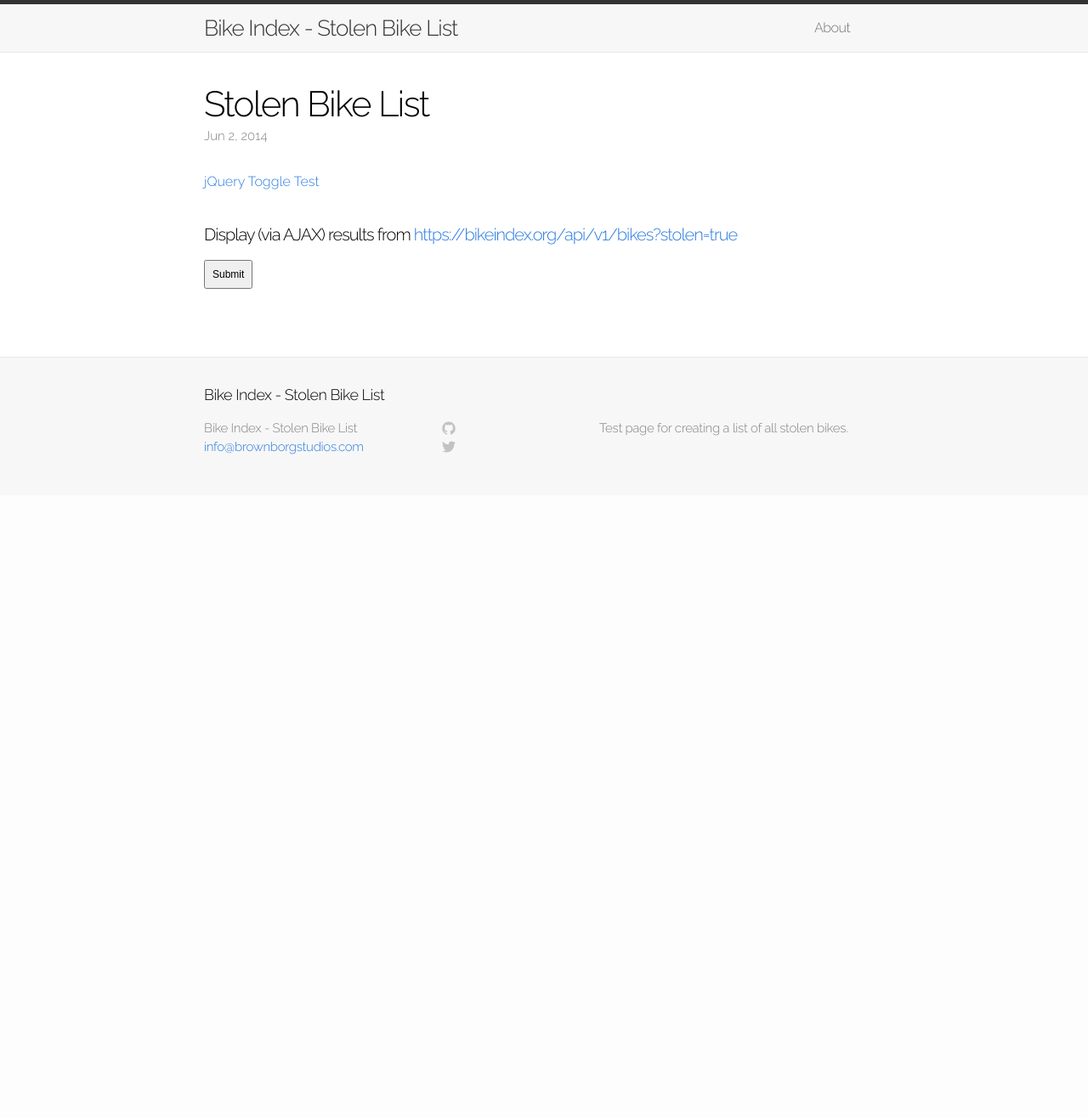
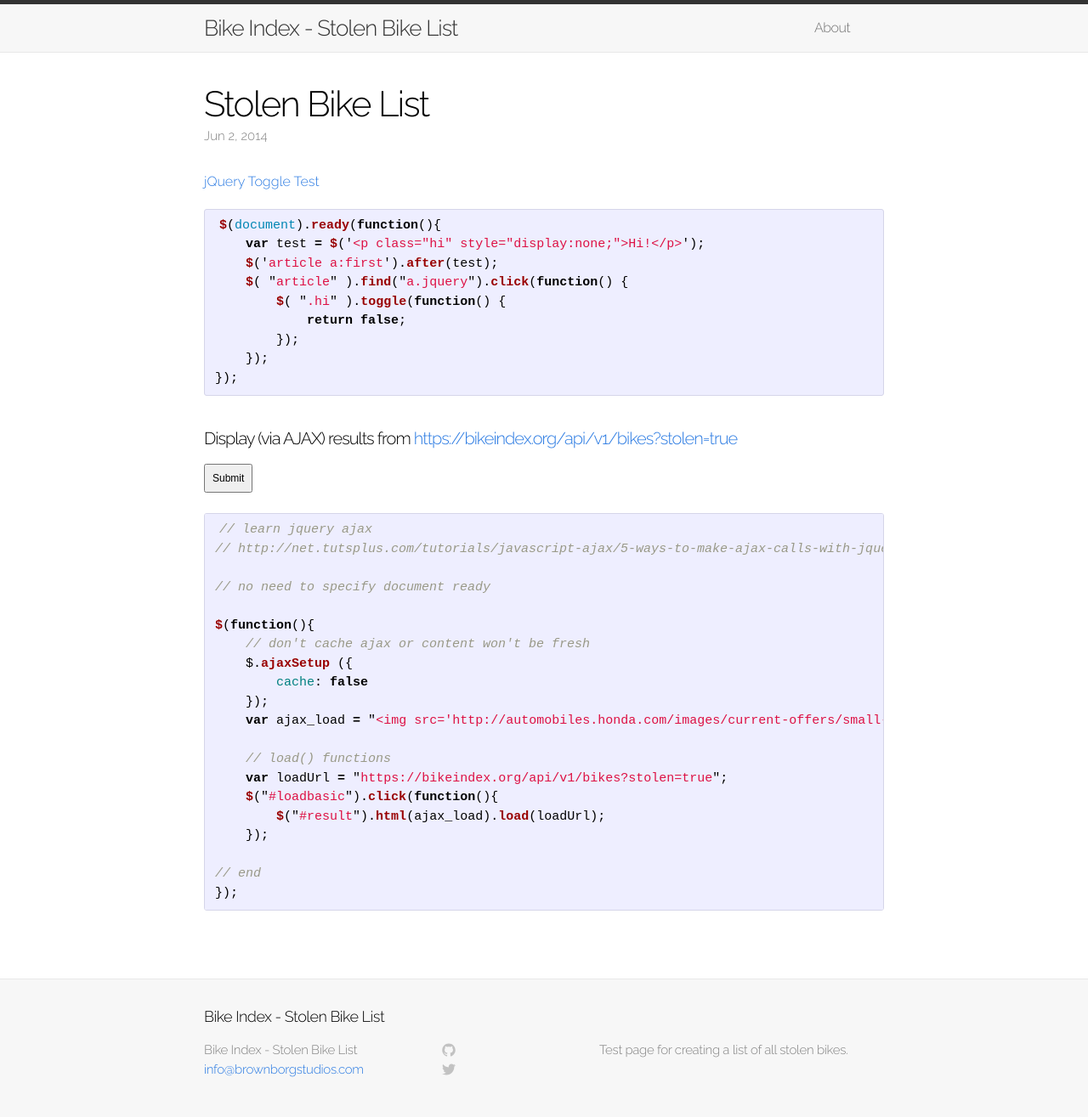
Before and after one commit to andrewborstein/stolen-bike-list, a Jekyll site: the page built from _posts/2014-06-02-stolen-bike-list.markdown, in a window 1280 px wide. Shown: the whole page at 85% size. Built offline with Jekyll 4.4.1, drawn with Linux system fonts in a browser that asks for light colours; before the commit the page ends 900 px from its top, so only the background shows below that.

Commit message:
Added code snippets
To bike list post, to demonstrate jQuery and AJAX code I’m using

```diff
--- a/_posts/2014-06-02-stolen-bike-list.markdown
+++ b/_posts/2014-06-02-stolen-bike-list.markdown
@@ -5,8 +5,18 @@ date:   2014-06-02 10:27:09
 categories: ajax js
 ---
 
-<a href="#" class="jquery">jQuery Toggle Test</a>
-
+<a href="#" class="jquery" onclick="return false">jQuery Toggle Test</a>
+{% highlight js %}
+$(document).ready(function(){
+    var test = $('<p class="hi" style="display:none;">Hi!</p>');
+    $('article a:first').after(test);
+    $( "article" ).find("a.jquery").click(function() {
+        $( ".hi" ).toggle(function() {
+            return false;
+        });
+    });
+});
+{% endhighlight html %}
 <div class="excontainer">
 
 <h4>Display (via AJAX) results from <a href="https://bikeindex.org/api/v1/bikes?stolen=true" target="_blank">https://bikeindex.org/api/v1/bikes?stolen=true</a></h4>
@@ -14,6 +24,30 @@ categories: ajax js
     padding: 8px;
     font-size: 12px;
 ">Submit</button>
+<br><br>
+
+{% highlight js %}
+// learn jquery ajax
+// http://net.tutsplus.com/tutorials/javascript-ajax/5-ways-to-make-ajax-calls-with-jquery/
+
+// no need to specify document ready
+
+$(function(){
+    // don't cache ajax or content won't be fresh
+    $.ajaxSetup ({
+        cache: false
+    });
+    var ajax_load = "<img src='http://automobiles.honda.com/images/current-offers/small-loading.gif' alt='loading...' />";
+
+    // load() functions
+    var loadUrl = "https://bikeindex.org/api/v1/bikes?stolen=true";
+    $("#loadbasic").click(function(){
+        $("#result").html(ajax_load).load(loadUrl);
+    });
+
+// end
+});
+{% endhighlight html %}
 
 <div id="result" style="padding-top:20px;">
 
--- a/css/main.css
+++ b/css/main.css
@@ -234,6 +234,7 @@ a:visited { color: #205caa; }
   -moz-border-radius: 3px;
   border-radius: 3px;
   font-size: 15px;
+  overflow: auto;
 }
 
 .post code { padding: 1px 5px; }
```
Also changed, not shown: other parts of _posts/2014-06-02-stolen-bike-list.markdown (+1 -1 lines).
